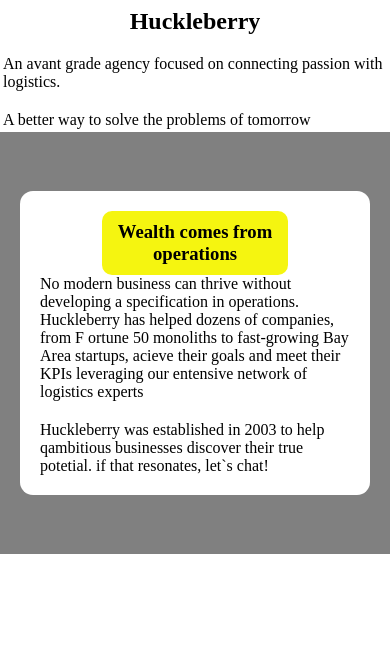
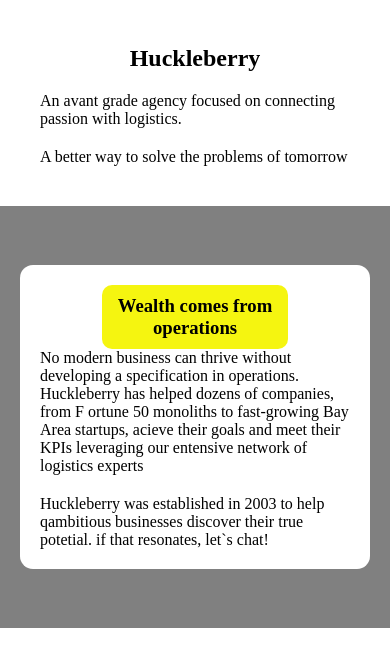
Before and after one commit to Abu-Sumayyah-05/second_assignment, a plain HTML site: page index.html in a window 390 px wide. Drawn offline with Linux system fonts and the light colour scheme.

Commit message:
second commit

```diff
--- a/index.css
+++ b/index.css
@@ -76,7 +76,7 @@
 }
 @media  screen and (max-width:800px){
     .first_box{
-        padding: 3px;
+        /* padding: px; */
         position: relative;
         left: 0;
         align-items: center;
```
